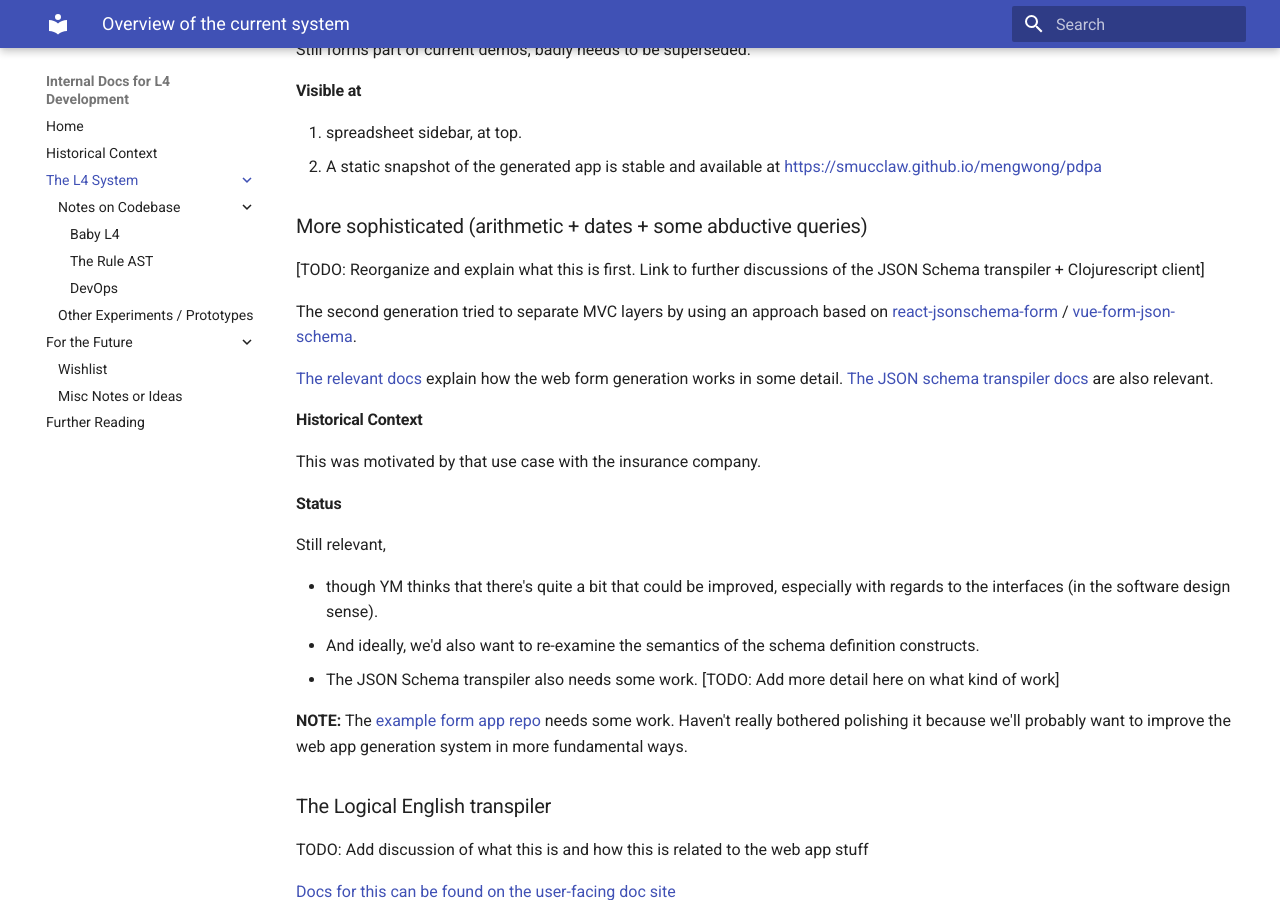
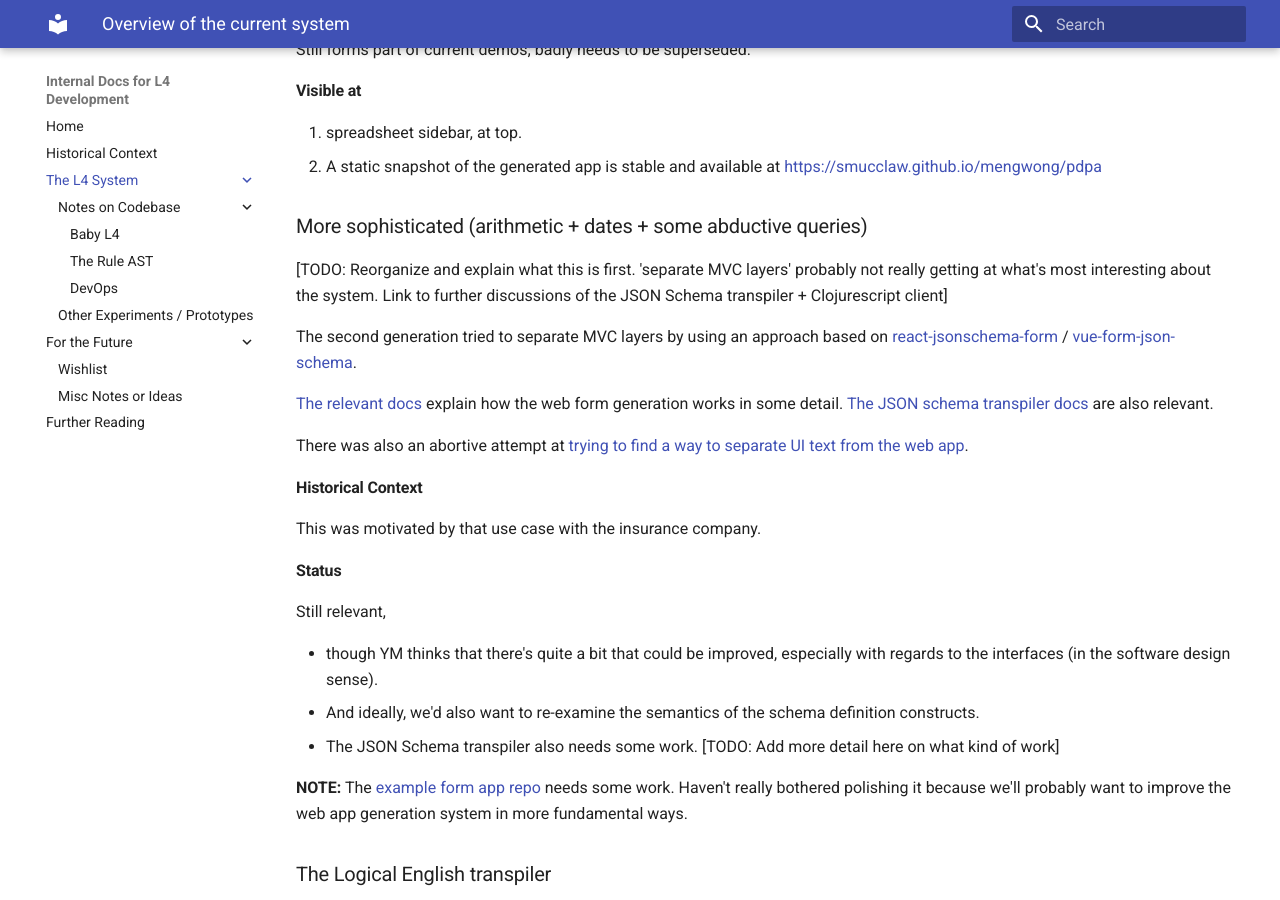
Before and after one commit to smucclaw/internal_docs, an MkDocs documentation site: the page built from docs/current_system/index.md, in a window 1280 px wide and 900 px high, scrolled down 1782 px. Built offline with MkDocs 1.6.1 and Material for MkDocs 9.7.7, drawn with Linux system fonts in a browser that asks for light colours.

Commit message:
add link to ui form text proposal + todo

```diff
--- a/docs/current_system/index.md
+++ b/docs/current_system/index.md
@@ -53,11 +53,13 @@ Still forms part of current demos; badly needs to be superseded.
 
 ### More sophisticated (arithmetic + dates + some abductive queries)
 
-[TODO: Reorganize and explain what this is first. Link to further discussions of the JSON Schema transpiler + Clojurescript client]
+[TODO: Reorganize and explain what this is first. 'separate MVC layers' probably not really getting at what's most interesting about the system. Link to further discussions of the JSON Schema transpiler + Clojurescript client]
 
 The second generation tried to separate MVC layers by using an approach based on [react-jsonschema-form](https://github.com/rjsf-team/react-jsonschema-form) / [vue-form-json-schema](https://github.com/jarvelov/vue-form-json-schema).
 
 [The relevant docs](https://github.com/smucclaw/documentation/blob/main/docs/webform.rst) explain how the web form generation works in some detail. [The JSON schema transpiler docs](https://github.com/smucclaw/documentation/blob/main/docs/transpilers-json-schema.rst) are also relevant.
+
+There was also an abortive attempt at [trying to find a way to separate UI text from the web app](https://github.com/smucclaw/usecases/blob/c00a5162220ec9e3a062e7814a5310f9f0924c9a/jsonforms-vue-seed/README.md?plain=1).
 
 #### Historical Context
 
```
